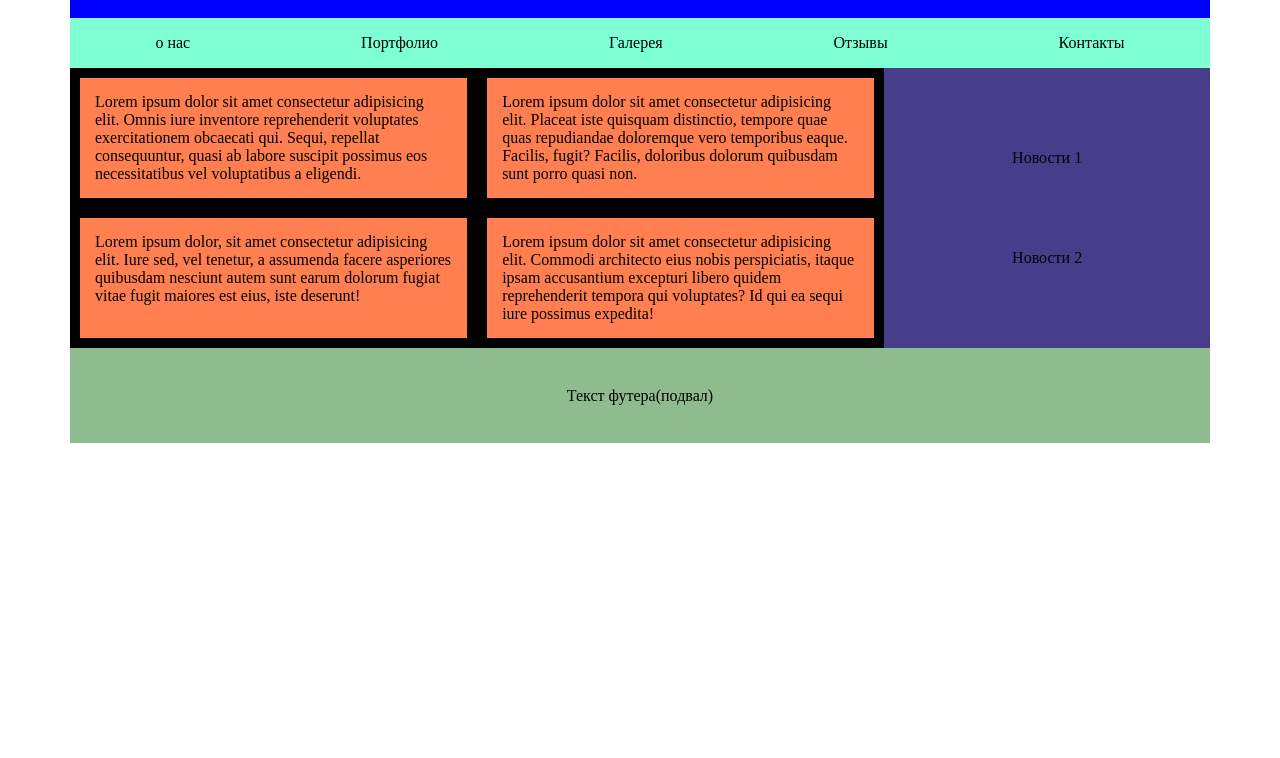
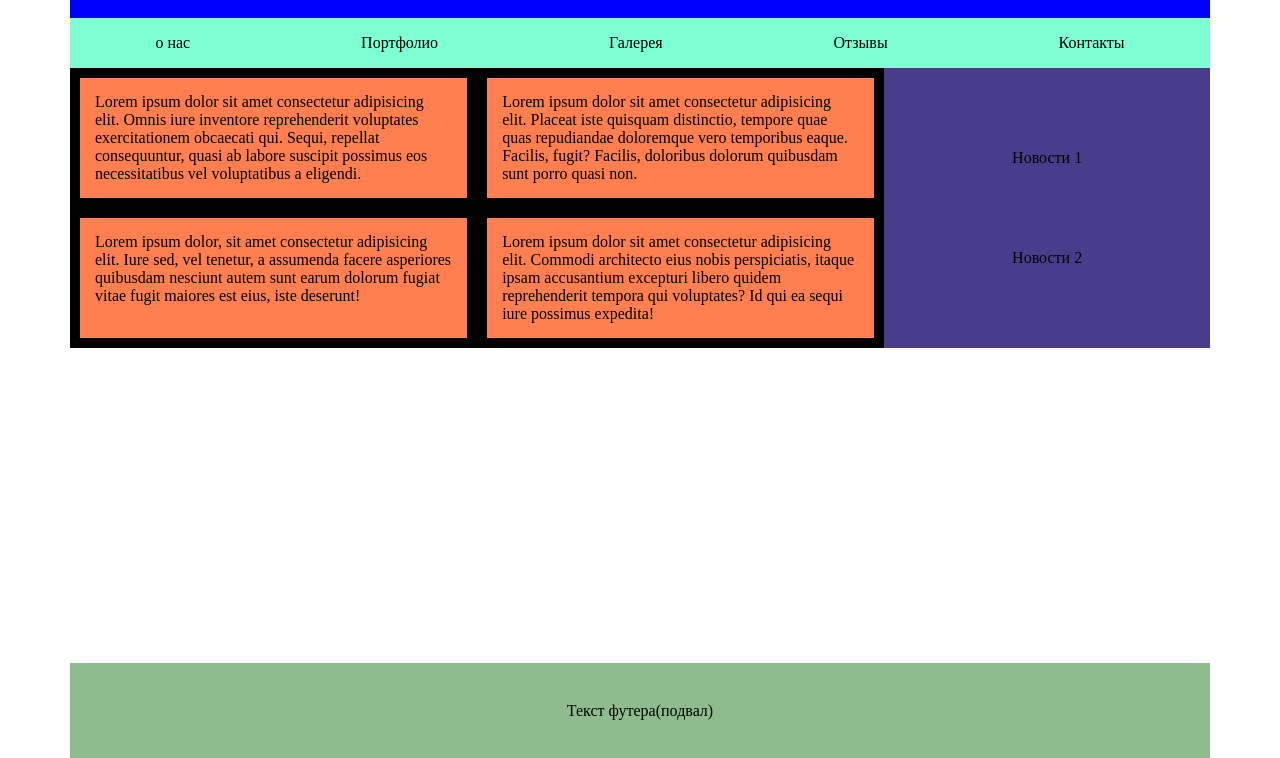
Before and after one commit to DAzov93/vsCodeNNGU, a plain HTML site: page lesson html/lesson 2 Html/index.html in a window 1280 px wide. Shown: the part 42-800 px from the top of the page. Drawn offline with Linux system fonts and the light colour scheme.

Commit message:
class work HTML 28.02.2022 footer bottom

```diff
--- a/lesson html/lesson 2 Html/style.css
+++ b/lesson html/lesson 2 Html/style.css
@@ -17,6 +17,10 @@ header {
 }
 
 .container {
+  display: flex; /* для опуска флекс */
+  flex-direction: column; /* для опуска флекс чтобы каждый элемент следлвал друг за другом*/
+  min-height: 100vh; /* 100% от нашего обзора
+  (это процент от высоты фактического окна просмотра) */
   width: 1140px;
   margin: 0 auto;
 }
@@ -71,4 +75,5 @@ footer {
   justify-content: center;
   align-items: center;
   padding: 40px;
+  margin-top: auto; /* для опуска флекс, пока не упрется в конец */
 }
```
